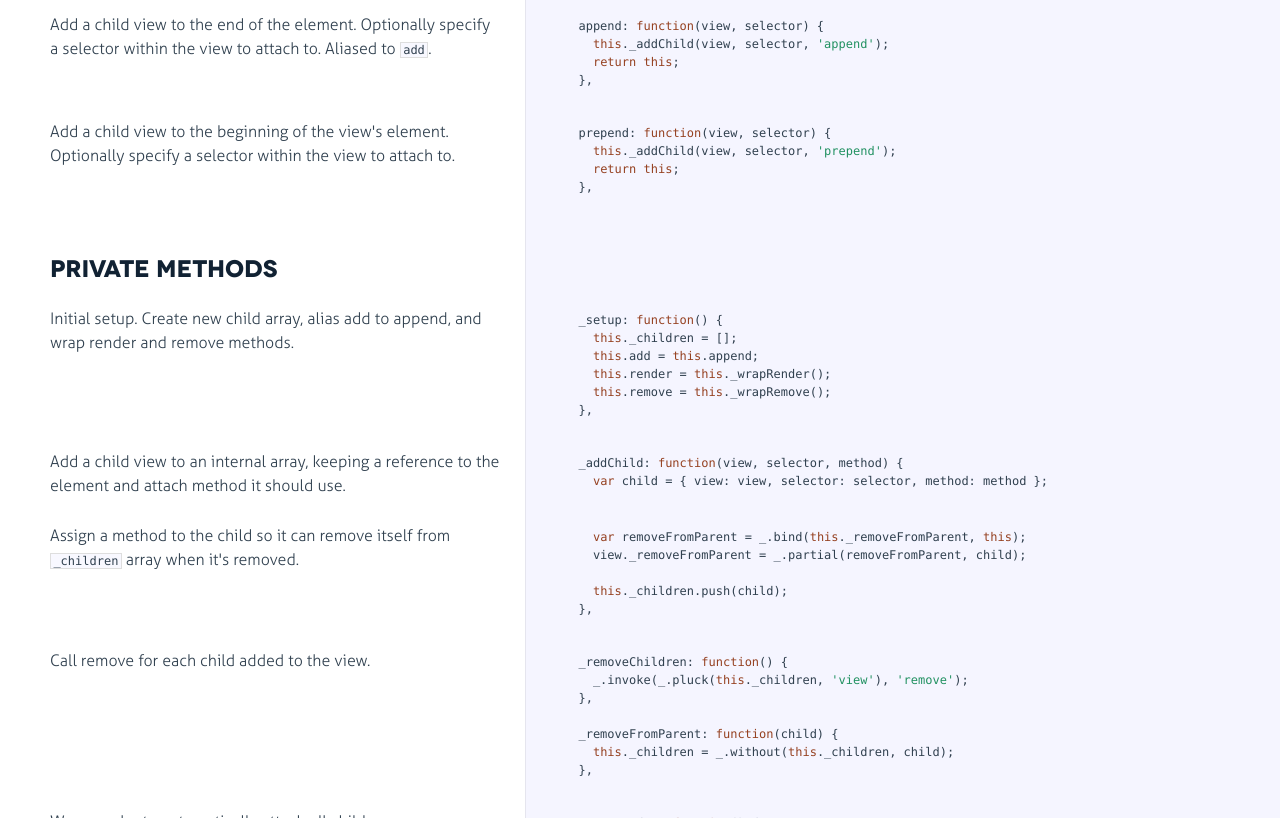
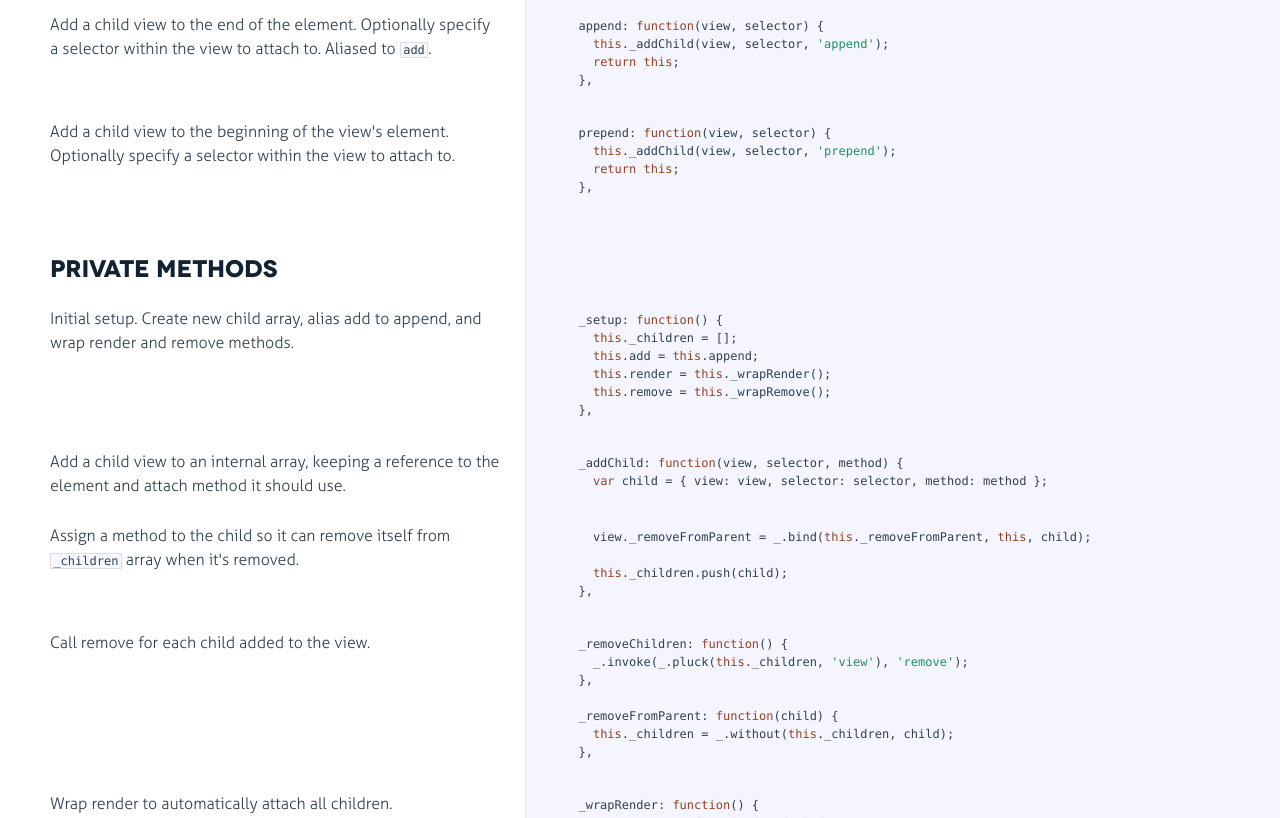
Before and after one commit to yammer/backbone-component, a website: page docs/backbone-component.html in a window 1280 px wide. Shown: the part 356-1174 px from the top of the page. Drawn offline with Linux system fonts and the light colour scheme.

Commit message:
update docs

```diff
--- a/docs/backbone-component.html
+++ b/docs/backbone-component.html
@@ -175,8 +175,7 @@ the element and attach method it should use.</p>
 
             </div>
 
-            <div class="content"><div class='highlight'><pre>    <span class="keyword">var</span> removeFromParent = _.bind(<span class="keyword">this</span>._removeFromParent, <span class="keyword">this</span>);
-    view._removeFromParent = _.partial(removeFromParent, child);
+            <div class="content"><div class='highlight'><pre>    view._removeFromParent = _.bind(<span class="keyword">this</span>._removeFromParent, <span class="keyword">this</span>, child);
 
     <span class="keyword">this</span>._children.push(child);
   },</pre></div></div>
```
